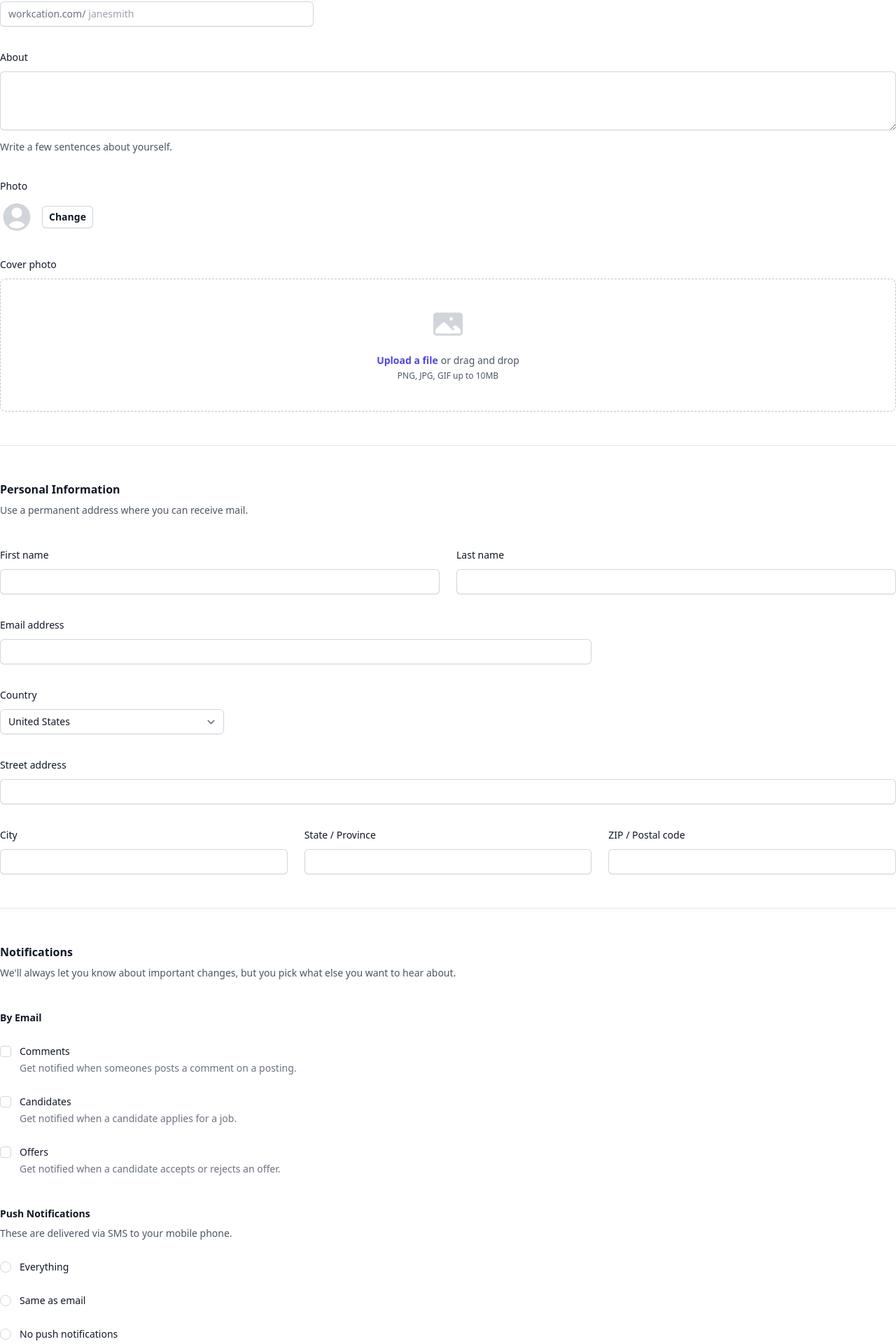
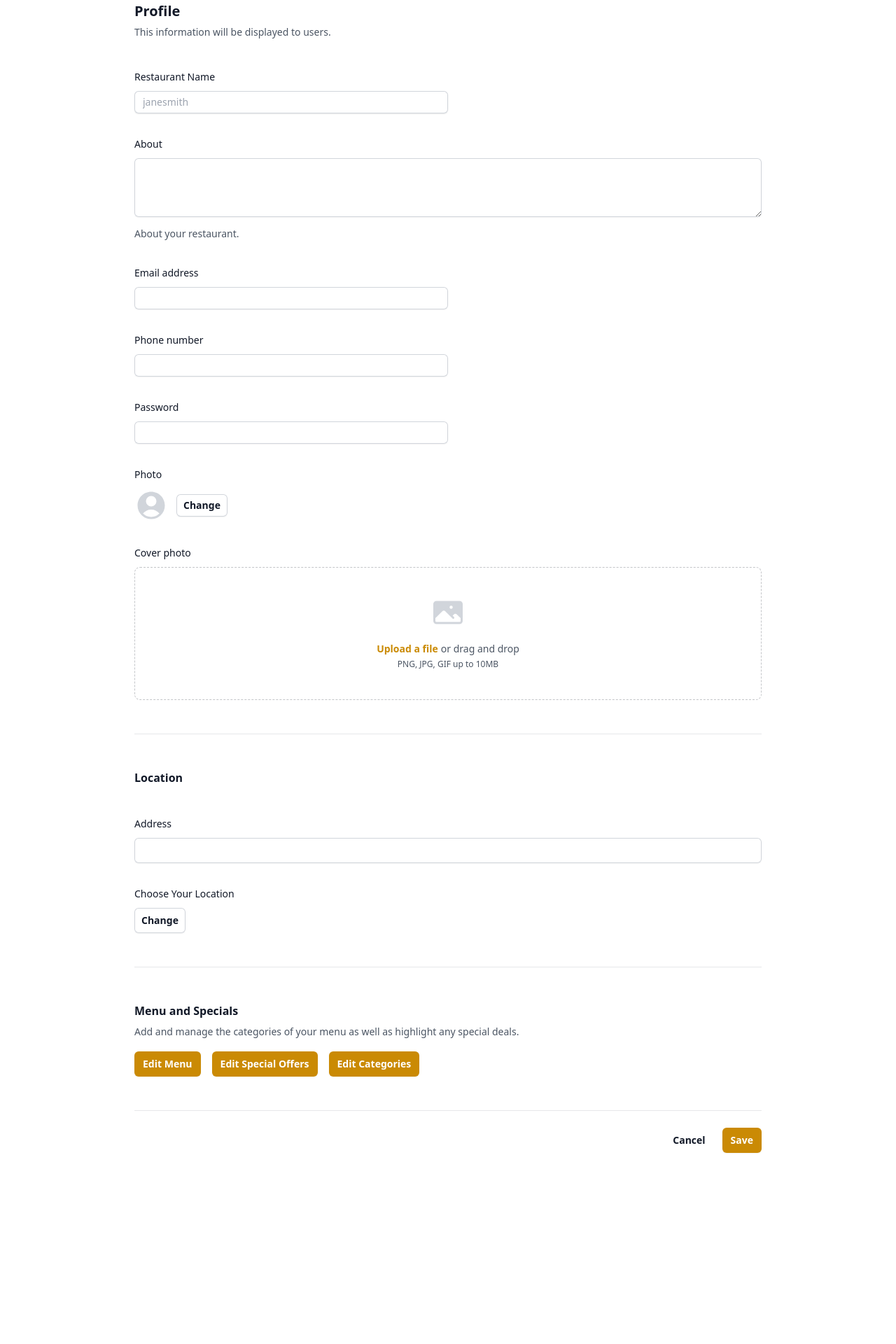
Before and after one commit to Pulina-176/mobile-backend, a React (Vite) app in the folder frontend/: page /restaurant/home in a window 1280 px wide. Shown: the part 190-2110 px from the top of the page at 70% size. After the commit the page ends 1965 px from the top, so only its background shows below. Built offline with nearby package versions, Linux system fonts and the light colour scheme; the HTML template or start-up script is replaced by a standard one.

Commit message:
fixed a bug in sign-in, completed restaurant profile ui

```diff
--- a/frontend/src/pages/RestaurantHome.jsx
+++ b/frontend/src/pages/RestaurantHome.jsx
@@ -2,195 +2,200 @@ import React from 'react'
 
 const RestaurantHome = () => {
   return (
-    <div>
+    <div className="flex min-h-full flex-col justify-center px-32 py-32 lg:px-48">
       <form>
-  <div class="space-y-12">
-    <div class="border-b border-gray-900/10 pb-12">
-      <h2 class="text-base font-semibold leading-7 text-gray-900">Profile</h2>
-      <p class="mt-1 text-sm leading-6 text-gray-600">This information will be displayed publicly so be careful what you share.</p>
+        <div className="space-y-12">
+          <div className="border-b border-gray-900/10 pb-12">
+            <h1 className="text-xl font-semibold leading-7 text-gray-900">Profile</h1>
+            <p className="mt-1 text-sm leading-6 text-gray-600">This information will be displayed to users.</p>
 
-      <div class="mt-10 grid grid-cols-1 gap-x-6 gap-y-8 sm:grid-cols-6">
-        <div class="sm:col-span-4">
-          <label for="username" class="block text-sm font-medium leading-6 text-gray-900">Username</label>
-          <div class="mt-2">
-            <div class="flex rounded-md shadow-sm ring-1 ring-inset ring-gray-300 focus-within:ring-2 focus-within:ring-inset focus-within:ring-indigo-600 sm:max-w-md">
-              <span class="flex select-none items-center pl-3 text-gray-500 sm:text-sm">workcation.com/</span>
-              <input type="text" name="username" id="username" autocomplete="username" class="block flex-1 border-0 bg-transparent py-1.5 pl-1 text-gray-900 placeholder:text-gray-400 focus:ring-0 sm:text-sm sm:leading-6" placeholder="janesmith"/>
+            <div className="mt-10 grid grid-cols-1 gap-x-6 gap-y-8 sm:grid-cols-6">
+              <div className="sm:col-span-4">
+                <label htmlFor="username" className="block text-sm font-medium leading-6 text-gray-900">Restaurant Name</label>
+                <div className="mt-2">
+                  <div className="flex rounded-md shadow-sm ring-1 ring-inset ring-gray-300 focus-within:ring-2 focus-within:ring-inset focus-within:ring-yellow-600 sm:max-w-md">
+                    <input
+                      type="text"
+                      name="username"
+                      id="username"
+                      autoComplete="username"
+                      className="block w-full rounded-md border-0 py-1.5 text-gray-900 shadow-sm ring-1 ring-inset ring-gray-300 placeholder:text-gray-400 focus:ring-2 focus:ring-inset focus:ring-yellow-600 sm:text-sm sm:max-w-md"
+                      placeholder="janesmith"
+                    />
                   </div>
                 </div>
               </div>
 
-        <div class="col-span-full">
-          <label for="about" class="block text-sm font-medium leading-6 text-gray-900">About</label>
-          <div class="mt-2">
-            <textarea id="about" name="about" rows="3" class="block w-full rounded-md border-0 py-1.5 text-gray-900 shadow-sm ring-1 ring-inset ring-gray-300 placeholder:text-gray-400 focus:ring-2 focus:ring-inset focus:ring-indigo-600 sm:text-sm sm:leading-6"></textarea>
+              <div className="col-span-full">
+                <label htmlFor="about" className="block text-sm font-medium leading-6 text-gray-900">About</label>
+                <div className="mt-2">
+                  <textarea
+                    id="about"
+                    name="about"
+                    rows="3"
+                    className="block w-full rounded-md border-0 py-1.5 text-gray-900 shadow-sm ring-1 ring-inset ring-gray-300 placeholder:text-gray-400 focus:ring-2 focus:ring-inset focus:ring-yellow-600 sm:text-sm sm:leading-6"
+                  />
                 </div>
-          <p class="mt-3 text-sm leading-6 text-gray-600">Write a few sentences about yourself.</p>
+                <p className="mt-3 text-sm leading-6 text-gray-600">About your restaurant.</p>
               </div>
 
-        <div class="col-span-full">
-          <label for="photo" class="block text-sm font-medium leading-6 text-gray-900">Photo</label>
-          <div class="mt-2 flex items-center gap-x-3">
-            <svg class="h-12 w-12 text-gray-300" viewBox="0 0 24 24" fill="currentColor" aria-hidden="true">
-              <path fill-rule="evenodd" d="M18.685 19.097A9.723 9.723 0 0021.75 12c0-5.385-4.365-9.75-9.75-9.75S2.25 6.615 2.25 12a9.723 9.723 0 003.065 7.097A9.716 9.716 0 0012 21.75a9.716 9.716 0 006.685-2.653zm-12.54-1.285A7.486 7.486 0 0112 15a7.486 7.486 0 015.855 2.812A8.224 8.224 0 0112 20.25a8.224 8.224 0 01-5.855-2.438zM15.75 9a3.75 3.75 0 11-7.5 0 3.75 3.75 0 017.5 0z" clip-rule="evenodd" />
-            </svg>
-            <button type="button" class="rounded-md bg-white px-2.5 py-1.5 text-sm font-semibold text-gray-900 shadow-sm ring-1 ring-inset ring-gray-300 hover:bg-gray-50">Change</button>
+              <div className="sm:col-span-4">
+                <label htmlFor="email" className="block text-sm font-medium leading-6 text-gray-900">Email address</label>
+                <div className="mt-2">
+                  <input
+                    id="email"
+                    name="email"
+                    type="email"
+                    autoComplete="email"
+                    className="block w-full rounded-md border-0 py-1.5 text-gray-900 shadow-sm ring-1 ring-inset ring-gray-300 placeholder:text-gray-400 focus:ring-2 focus:ring-inset focus:ring-yellow-600 sm:text-sm sm:max-w-md"
+                  />
                 </div>
               </div>
 
-        <div class="col-span-full">
-          <label for="cover-photo" class="block text-sm font-medium leading-6 text-gray-900">Cover photo</label>
-          <div class="mt-2 flex justify-center rounded-lg border border-dashed border-gray-900/25 px-6 py-10">
-            <div class="text-center">
-              <svg class="mx-auto h-12 w-12 text-gray-300" viewBox="0 0 24 24" fill="currentColor" aria-hidden="true">
-                <path fill-rule="evenodd" d="M1.5 6a2.25 2.25 0 012.25-2.25h16.5A2.25 2.25 0 0122.5 6v12a2.25 2.25 0 01-2.25 2.25H3.75A2.25 2.25 0 011.5 18V6zM3 16.06V18c0 .414.336.75.75.75h16.5A.75.75 0 0021 18v-1.94l-2.69-2.689a1.5 1.5 0 00-2.12 0l-.88.879.97.97a.75.75 0 11-1.06 1.06l-5.16-5.159a1.5 1.5 0 00-2.12 0L3 16.061zm10.125-7.81a1.125 1.125 0 112.25 0 1.125 1.125 0 01-2.25 0z" clip-rule="evenodd" />
+              <div className="sm:col-span-4">
+                <label htmlFor="phone" className="block text-sm font-medium leading-6 text-gray-900">Phone number</label>
+                <div className="mt-2">
+                  <input
+                    id="phone"
+                    name="phone"
+                    type="text"
+                    autoComplete="phone"
+                    className="block w-full rounded-md border-0 py-1.5 text-gray-900 shadow-sm ring-1 ring-inset ring-gray-300 placeholder:text-gray-400 focus:ring-2 focus:ring-inset focus:ring-yellow-600 sm:text-sm sm:max-w-md"
+                  />
+                </div>
+              </div>
+
+              <div className="sm:col-span-4">
+                <label htmlFor="password" className="block text-sm font-medium leading-6 text-gray-900">Password</label>
+                <div className="mt-2">
+                  <input
+                    id="password"
+                    name="password"
+                    type="password"
+                    autoComplete="password"
+                    className="block w-full rounded-md border-0 py-1.5 text-gray-900 shadow-sm ring-1 ring-inset ring-gray-300 placeholder:text-gray-400 focus:ring-2 focus:ring-inset focus:ring-yellow-600 sm:text-sm sm:max-w-md"
+                  />
+                </div>
+              </div>
+
+              <div className="col-span-full">
+                <label htmlFor="photo" className="block text-sm font-medium leading-6 text-gray-900">Photo</label>
+                <div className="mt-2 flex items-center gap-x-3">
+                  <svg
+                    className="h-12 w-12 text-gray-300"
+                    viewBox="0 0 24 24"
+                    fill="currentColor"
+                    aria-hidden="true"
+                  >
+                    <path
+                      fillRule="evenodd"
+                      d="M18.685 19.097A9.723 9.723 0 0021.75 12c0-5.385-4.365-9.75-9.75-9.75S2.25 6.615 2.25 12a9.723 9.723 0 003.065 7.097A9.716 9.716 0 0012 21.75a9.716 9.716 0 006.685-2.653zm-12.54-1.285A7.486 7.486 0 0112 15a7.486 7.486 0 015.855 2.812A8.224 8.224 0 0112 20.25a8.224 8.224 0 01-5.855-2.438zM15.75 9a3.75 3.75 0 11-7.5 0 3.75 3.75 0 017.5 0z"
+                      clipRule="evenodd"
+                    />
                   </svg>
-              <div class="mt-4 flex text-sm leading-6 text-gray-600">
-                <label for="file-upload" class="relative cursor-pointer rounded-md bg-white font-semibold text-indigo-600 focus-within:outline-none focus-within:ring-2 focus-within:ring-indigo-600 focus-within:ring-offset-2 hover:text-indigo-500">
+                  <button
+                    type="button"
+                    className="rounded-md bg-white px-2.5 py-1.5 text-sm font-semibold text-gray-900 shadow-sm ring-1 ring-inset ring-gray-300 hover:bg-gray-50"
+                  >
+                    Change
+                  </button>
+                </div>
+              </div>
+
+              <div className="col-span-full">
+                <label htmlFor="cover-photo" className="block text-sm font-medium leading-6 text-gray-900">Cover photo</label>
+                <div className="mt-2 flex justify-center rounded-lg border border-dashed border-gray-900/25 px-6 py-10">
+                  <div className="text-center">
+                    <svg
+                      className="mx-auto h-12 w-12 text-gray-300"
+                      viewBox="0 0 24 24"
+                      fill="currentColor"
+                      aria-hidden="true"
+                    >
+                      <path
+                        fillRule="evenodd"
+                        d="M1.5 6a2.25 2.25 0 012.25-2.25h16.5A2.25 2.25 0 0122.5 6v12a2.25 2.25 0 01-2.25 2.25H3.75A2.25 2.25 0 011.5 18V6zM3 16.06V18c0 .414.336.75.75.75h16.5A.75.75 0 0021 18v-1.94l-2.69-2.689a1.5 1.5 0 00-2.12 0l-.88.879.97.97a.75.75 0 11-1.06 1.06l-5.16-5.159a1.5 1.5 0 00-2.12 0L3 16.061zm10.125-7.81a1.125 1.125 0 112.25 0 1.125 1.125 0 01-2.25 0z"
+                        clipRule="evenodd"
+                      />
+                    </svg>
+                    <div className="mt-4 flex text-sm leading-6 text-gray-600">
+                      <label
+                        htmlFor="file-upload"
+                        className="relative cursor-pointer rounded-md bg-white font-semibold text-yellow-600 focus-within:outline-none focus-within:ring-2 focus-within:ring-yellow-600 focus-within:ring-offset-2 hover:text-yellow-500"
+                      >
                         <span>Upload a file</span>
-                  <input id="file-upload" name="file-upload" type="file" class="sr-only"/>
+                        <input
+                          id="file-upload"
+                          name="file-upload"
+                          type="file"
+                          className="sr-only"
+                        />
                       </label>
-                <p class="pl-1">or drag and drop</p>
+                      <p className="pl-1">or drag and drop</p>
                     </div>
-              <p class="text-xs leading-5 text-gray-600">PNG, JPG, GIF up to 10MB</p>
+                    <p className="text-xs leading-5 text-gray-600">PNG, JPG, GIF up to 10MB</p>
                   </div>
                 </div>
               </div>
             </div>
           </div>
 
-    <div class="border-b border-gray-900/10 pb-12">
-      <h2 class="text-base font-semibold leading-7 text-gray-900">Personal Information</h2>
-      <p class="mt-1 text-sm leading-6 text-gray-600">Use a permanent address where you can receive mail.</p>
+          <div className="border-b border-gray-900/10 pb-12">
+            <h2 className="text-base font-semibold leading-7 text-gray-900">Location</h2>
 
-      <div class="mt-10 grid grid-cols-1 gap-x-6 gap-y-8 sm:grid-cols-6">
-        <div class="sm:col-span-3">
-          <label for="first-name" class="block text-sm font-medium leading-6 text-gray-900">First name</label>
-          <div class="mt-2">
-            <input type="text" name="first-name" id="first-name" autocomplete="given-name" class="block w-full rounded-md border-0 py-1.5 text-gray-900 shadow-sm ring-1 ring-inset ring-gray-300 placeholder:text-gray-400 focus:ring-2 focus:ring-inset focus:ring-indigo-600 sm:text-sm sm:leading-6"/>
+            <div className="mt-10 grid grid-cols-1 gap-x-6 gap-y-8 sm:grid-cols-6">
+              <div className="col-span-full">
+                <label htmlFor="street-address" className="block text-sm font-medium leading-6 text-gray-900">Address</label>
+                <div className="mt-2">
+                  <input
+                    type="text"
+                    name="street-address"
+                    id="street-address"
+                    autoComplete="street-address"
+                    className="block w-full rounded-md border-0 py-1.5 text-gray-900 shadow-sm ring-1 ring-inset ring-gray-300 placeholder:text-gray-400 focus:ring-2 focus:ring-inset focus:ring-yellow-600 sm:text-sm sm:leading-6"
+                  />
                 </div>
               </div>
 
-        <div class="sm:col-span-3">
-          <label for="last-name" class="block text-sm font-medium leading-6 text-gray-900">Last name</label>
-          <div class="mt-2">
-            <input type="text" name="last-name" id="last-name" autocomplete="family-name" class="block w-full rounded-md border-0 py-1.5 text-gray-900 shadow-sm ring-1 ring-inset ring-gray-300 placeholder:text-gray-400 focus:ring-2 focus:ring-inset focus:ring-indigo-600 sm:text-sm sm:leading-6"/>
-          </div>
-        </div>
-
-        <div class="sm:col-span-4">
-          <label for="email" class="block text-sm font-medium leading-6 text-gray-900">Email address</label>
-          <div class="mt-2">
-            <input id="email" name="email" type="email" autocomplete="email" class="block w-full rounded-md border-0 py-1.5 text-gray-900 shadow-sm ring-1 ring-inset ring-gray-300 placeholder:text-gray-400 focus:ring-2 focus:ring-inset focus:ring-indigo-600 sm:text-sm sm:leading-6"/>
-          </div>
-        </div>
-
-        <div class="sm:col-span-3">
-          <label for="country" class="block text-sm font-medium leading-6 text-gray-900">Country</label>
-          <div class="mt-2">
-            <select id="country" name="country" autocomplete="country-name" class="block w-full rounded-md border-0 py-1.5 text-gray-900 shadow-sm ring-1 ring-inset ring-gray-300 focus:ring-2 focus:ring-inset focus:ring-indigo-600 sm:max-w-xs sm:text-sm sm:leading-6">
-              <option>United States</option>
-              <option>Canada</option>
-              <option>Mexico</option>
-            </select>
-          </div>
-        </div>
-
-        <div class="col-span-full">
-          <label for="street-address" class="block text-sm font-medium leading-6 text-gray-900">Street address</label>
-          <div class="mt-2">
-            <input type="text" name="street-address" id="street-address" autocomplete="street-address" class="block w-full rounded-md border-0 py-1.5 text-gray-900 shadow-sm ring-1 ring-inset ring-gray-300 placeholder:text-gray-400 focus:ring-2 focus:ring-inset focus:ring-indigo-600 sm:text-sm sm:leading-6"/>
-          </div>
-        </div>
-
-        <div class="sm:col-span-2 sm:col-start-1">
-          <label for="city" class="block text-sm font-medium leading-6 text-gray-900">City</label>
-          <div class="mt-2">
-            <input type="text" name="city" id="city" autocomplete="address-level2" class="block w-full rounded-md border-0 py-1.5 text-gray-900 shadow-sm ring-1 ring-inset ring-gray-300 placeholder:text-gray-400 focus:ring-2 focus:ring-inset focus:ring-indigo-600 sm:text-sm sm:leading-6"/>
-          </div>
-        </div>
-
-        <div class="sm:col-span-2">
-          <label for="region" class="block text-sm font-medium leading-6 text-gray-900">State / Province</label>
-          <div class="mt-2">
-            <input type="text" name="region" id="region" autocomplete="address-level1" class="block w-full rounded-md border-0 py-1.5 text-gray-900 shadow-sm ring-1 ring-inset ring-gray-300 placeholder:text-gray-400 focus:ring-2 focus:ring-inset focus:ring-indigo-600 sm:text-sm sm:leading-6"/>
-          </div>
-        </div>
-
-        <div class="sm:col-span-2">
-          <label for="postal-code" class="block text-sm font-medium leading-6 text-gray-900">ZIP / Postal code</label>
-          <div class="mt-2">
-            <input type="text" name="postal-code" id="postal-code" autocomplete="postal-code" class="block w-full rounded-md border-0 py-1.5 text-gray-900 shadow-sm ring-1 ring-inset ring-gray-300 placeholder:text-gray-400 focus:ring-2 focus:ring-inset focus:ring-indigo-600 sm:text-sm sm:leading-6"/>
+              <div className="sm:col-span-2">
+                <label htmlFor="region" className="block text-sm font-medium leading-6 text-gray-900">Choose Your Location</label>
+                <div className="mt-2">
+                  <button
+                    type="button"
+                    className="rounded-md bg-white px-2.5 py-1.5 text-sm font-semibold text-gray-900 shadow-sm ring-1 ring-inset ring-gray-300 hover:bg-gray-50 leading-6"
+                  >
+                    Change
+                  </button>
                 </div>
               </div>
             </div>
           </div>
 
-    <div class="border-b border-gray-900/10 pb-12">
-      <h2 class="text-base font-semibold leading-7 text-gray-900">Notifications</h2>
-      <p class="mt-1 text-sm leading-6 text-gray-600">We'll always let you know about important changes, but you pick what else you want to hear about.</p>
+          <div className="border-b border-gray-900/10 pb-12">
+            <h2 className="text-base font-semibold leading-7 text-gray-900">Menu and Specials</h2>
+            <p className="mt-1 text-sm leading-6 text-gray-600">Add and manage the categories of your menu as well as highlight any special deals.</p>
 
-      <div class="mt-10 space-y-10">
-        <fieldset>
-          <legend class="text-sm font-semibold leading-6 text-gray-900">By Email</legend>
-          <div class="mt-6 space-y-6">
-            <div class="relative flex gap-x-3">
-              <div class="flex h-6 items-center">
-                <input id="comments" name="comments" type="checkbox" class="h-4 w-4 rounded border-gray-300 text-indigo-600 focus:ring-indigo-600"/>
-              </div>
-              <div class="text-sm leading-6">
-                <label for="comments" class="font-medium text-gray-900">Comments</label>
-                <p class="text-gray-500">Get notified when someones posts a comment on a posting.</p>
-              </div>
-            </div>
-            <div class="relative flex gap-x-3">
-              <div class="flex h-6 items-center">
-                <input id="candidates" name="candidates" type="checkbox" class="h-4 w-4 rounded border-gray-300 text-indigo-600 focus:ring-indigo-600"/>
-              </div>
-              <div class="text-sm leading-6">
-                <label for="candidates" class="font-medium text-gray-900">Candidates</label>
-                <p class="text-gray-500">Get notified when a candidate applies for a job.</p>
-              </div>
-            </div>
-            <div class="relative flex gap-x-3">
-              <div class="flex h-6 items-center">
-                <input id="offers" name="offers" type="checkbox" class="h-4 w-4 rounded border-gray-300 text-indigo-600 focus:ring-indigo-600"/>
-              </div>
-              <div class="text-sm leading-6">
-                <label for="offers" class="font-medium text-gray-900">Offers</label>
-                <p class="text-gray-500">Get notified when a candidate accepts or rejects an offer.</p>
-              </div>
-            </div>
-          </div>
-        </fieldset>
-        <fieldset>
-          <legend class="text-sm font-semibold leading-6 text-gray-900">Push Notifications</legend>
-          <p class="mt-1 text-sm leading-6 text-gray-600">These are delivered via SMS to your mobile phone.</p>
-          <div class="mt-6 space-y-6">
-            <div class="flex items-center gap-x-3">
-              <input id="push-everything" name="push-notifications" type="radio" class="h-4 w-4 border-gray-300 text-indigo-600 focus:ring-indigo-600"/>
-              <label for="push-everything" class="block text-sm font-medium leading-6 text-gray-900">Everything</label>
-            </div>
-            <div class="flex items-center gap-x-3">
-              <input id="push-email" name="push-notifications" type="radio" class="h-4 w-4 border-gray-300 text-indigo-600 focus:ring-indigo-600"/>
-              <label for="push-email" class="block text-sm font-medium leading-6 text-gray-900">Same as email</label>
-            </div>
-            <div class="flex items-center gap-x-3">
-              <input id="push-nothing" name="push-notifications" type="radio" class="h-4 w-4 border-gray-300 text-indigo-600 focus:ring-indigo-600"/>
-              <label for="push-nothing" class="block text-sm font-medium leading-6 text-gray-900">No push notifications</label>
-            </div>
-          </div>
-        </fieldset>
+            <div className="mt-4 flex gap-x-4">
+              <button type="button" className="rounded-md bg-yellow-600 px-3 py-2 text-sm font-semibold text-white shadow-sm hover:bg-yellow-500 focus-visible:outline focus-visible:outline-2 focus-visible:outline-offset-2 focus-visible:outline-yellow-600">
+                Edit Menu
+              </button>
+              <button type="button" className="rounded-md bg-yellow-600 px-3 py-2 text-sm font-semibold text-white shadow-sm hover:bg-yellow-500 focus-visible:outline focus-visible:outline-2 focus-visible:outline-offset-2 focus-visible:outline-yellow-600">
+                Edit Special Offers
+              </button>
+              <button type="button" className="rounded-md bg-yellow-600 px-3 py-2 text-sm font-semibold text-white shadow-sm hover:bg-yellow-500 focus-visible:outline focus-visible:outline-2 focus-visible:outline-offset-2 focus-visible:outline-yellow-600">
+                Edit Categories
+              </button>
             </div>
           </div>
         </div>
 
-  <div class="mt-6 flex items-center justify-end gap-x-6">
-    <button type="button" class="text-sm font-semibold leading-6 text-gray-900">Cancel</button>
-    <button type="submit" class="rounded-md bg-indigo-600 px-3 py-2 text-sm font-semibold text-white shadow-sm hover:bg-indigo-500 focus-visible:outline focus-visible:outline-2 focus-visible:outline-offset-2 focus-visible:outline-indigo-600">Save</button>
+        <div className="mt-6 flex items-center justify-end gap-x-6">
+          <button type="button" className="text-sm font-semibold leading-6 text-gray-900">Cancel</button>
+          <button type="submit" className="rounded-md bg-yellow-600 px-3 py-2 text-sm font-semibold text-white shadow-sm hover:bg-yellow-500 focus-visible:outline focus-visible:outline-2 focus-visible:outline-offset-2 focus-visible:outline-yellow-600">
+            Save
+          </button>
         </div>
       </form>
-
     </div>
   )
 }
```
Also changed, not shown: frontend/src/pages/UserSignIn.jsx (+6 -3 lines), 1 other file (tests, documents, lock files or other folders). Lines whose indentation alone changed are shown as unchanged.
